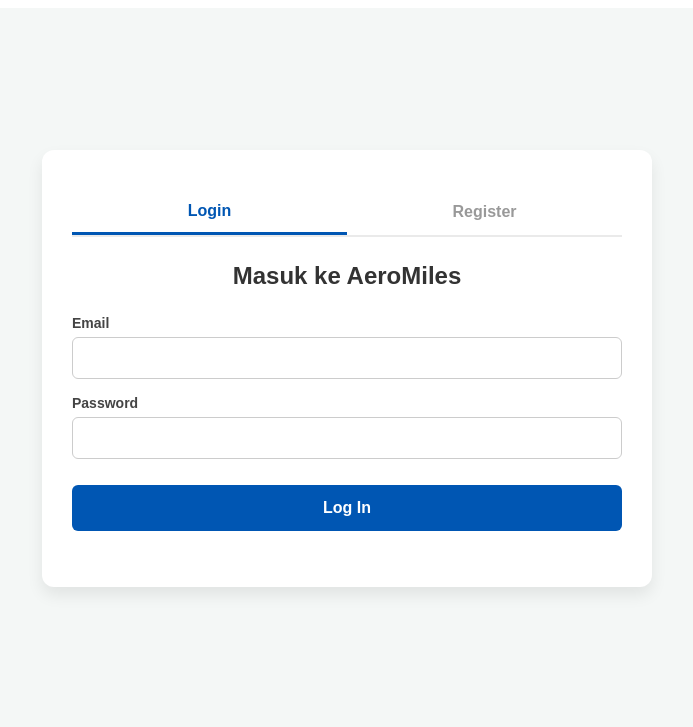
After one commit to querycard/aeromiles-c7, a Django app: page / in a window 1280 px wide. The commit adds this page. Shown: the top 727 px of the page, without its empty margins (293-986 px from the left). Run offline with Django 5.2, Linux system fonts and the light colour scheme.

Commit message:
tolong bantu sy

```diff
--- a/aeromiles/settings.py
+++ b/aeromiles/settings.py
@@ -62,7 +62,7 @@ ROOT_URLCONF = 'aeromiles.urls'
 TEMPLATES = [
     {
         'BACKEND': 'django.template.backends.django.DjangoTemplates',
-        'DIRS': [],
+        'DIRS': [BASE_DIR / 'templates'],
         'APP_DIRS': True,
         'OPTIONS': {
             'context_processors': [
--- a/aeromiles/urls.py
+++ b/aeromiles/urls.py
@@ -18,6 +18,7 @@ from django.contrib import admin
 from django.urls import path, include
 
 urlpatterns = [
+    path('',  include('main.urls')),
     path('admin/', admin.site.urls),
     path('auth/', include('authUser.urls')),
 ]
--- a/authUser/templates/login_register.html
+++ b/authUser/templates/login_register.html
@@ -1,3 +1,4 @@
+{% extends 'base.html' %}
 <!DOCTYPE html>
 <html lang="id">
 <head>
@@ -22,6 +23,7 @@
 <body>
 
 <div class="container">
+    {% include 'navbar.html' %}
     <div class="tabs">
         <button class="tab-btn active" id="tab-login" onclick="switchTab('login')">Login</button>
         <button class="tab-btn" id="tab-register" onclick="switchTab('register')">Register</button>
--- a/main/templates/main.html
+++ b/main/templates/main.html
@@ -0,0 +1,9 @@
+
+{% block meta %}
+<title>Aeromiles</title>
+{% endblock meta %}
+
+{% block content %}
+{% include 'navbar.html' %}
+
+{% endblock content %}
--- /dev/null
+++ b/main/urls.py
@@ -0,0 +1,8 @@
+from django.urls import path
+from . import views
+
+app_name = 'main'
+
+urlpatterns = [
+    path('', views.home_view, name='home')
+]
--- a/main/views.py
+++ b/main/views.py
@@ -1,3 +1,4 @@
 from django.shortcuts import render
 
-# Create your views here.
+def home_view(request):
+    return render(request, 'main.html')
--- /dev/null
+++ b/templates/navbar.html
@@ -0,0 +1,219 @@
+
+<style>
+    /* Wrapper khusus agar form ada di tengah dan tidak menabrak navbar */
+    .auth-wrapper {
+        display: flex;
+        justify-content: center;
+        align-items: center;
+        padding: 40px 20px;
+        min-height: 80vh;
+        background-color: #f4f7f6;
+    }
+
+    .auth-container {
+        background-color: white;
+        padding: 40px 30px;
+        border-radius: 12px;
+        box-shadow: 0 8px 16px rgba(0,0,0,0.08);
+        width: 100%;
+        max-width: 550px;
+        font-family: Arial, sans-serif;
+    }
+
+    .auth-container h2 { text-align: center; color: #333; margin-bottom: 25px; font-size: 24px; }
+
+    .tabs { display: flex; justify-content: space-between; margin-bottom: 25px; border-bottom: 2px solid #eaeaea; }
+
+    .tab-btn { flex: 1; padding: 12px; border: none; background: none; cursor: pointer; font-size: 16px; font-weight: bold; color: #999; transition: color 0.3s; }
+    .tab-btn:hover { color: #0056b3; }
+    .tab-btn.active { color: #0056b3; border-bottom: 3px solid #0056b3; }
+
+    .form-group { margin-bottom: 16px; }
+    .form-group label { display: block; margin-bottom: 6px; font-weight: bold; font-size: 14px; color: #444; }
+
+    .form-group input, .form-group select {
+        width: 100%;
+        padding: 12px;
+        border: 1px solid #ccc;
+        border-radius: 6px;
+        box-sizing: border-box;
+        font-size: 14px;
+        transition: border-color 0.3s;
+    }
+    .form-group input:focus, .form-group select:focus {
+        border-color: #0056b3;
+        outline: none;
+        box-shadow: 0 0 5px rgba(0, 86, 179, 0.15);
+    }
+
+    button.submit-btn {
+        width: 100%;
+        padding: 14px;
+        background-color: #0056b3;
+        color: white;
+        border: none;
+        border-radius: 6px;
+        font-size: 16px;
+        font-weight: bold;
+        cursor: pointer;
+        margin-top: 10px;
+        transition: background-color 0.3s;
+    }
+    button.submit-btn:hover { background-color: #004494; }
+
+    .hidden { display: none !important; }
+
+    .flex-row { display: flex; gap: 15px; }
+    .flex-row > div { flex: 1; }
+</style>
+
+<div class="auth-wrapper">
+    <div class="auth-container">
+        <div class="tabs">
+            <button class="tab-btn active" id="tab-login" onclick="switchTab('login')">Login</button>
+            <button class="tab-btn" id="tab-register" onclick="switchTab('register')">Register</button>
+        </div>
+
+        <div id="form-login">
+            <h2>Masuk ke AeroMiles</h2>
+            <form method="POST" action="{% url 'authUser:login' %}">
+                {% csrf_token %}
+                <div class="form-group">
+                    <label>Email</label>
+                    <input type="email" name="email" required>
+                </div>
+                <div class="form-group">
+                    <label>Password</label>
+                    <input type="password" name="password" required>
+                </div>
+                <button type="button" class="submit-btn" onclick="alert('Login disimulasikan! Redirect ke Dashboard...')">Log In</button>
+            </form>
+        </div>
+
+        <div id="form-register" class="hidden">
+            <h2>Daftar Akun Baru</h2>
+            <form method="POST" action="{% url 'authUser:login' %}">
+                {% csrf_token %}
+                <div class="form-group">
+                    <label>Pilih Role</label>
+                    <select id="role-select" name="role" onchange="toggleStafFields()">
+                        <option value="Member">Member</option>
+                        <option value="Staf">Staf</option>
+                    </select>
+                </div>
+
+                <div class="form-group">
+                    <label>Salutation</label>
+                    <select name="salutation" required>
+                        <option value="">Pilih...</option>
+                        <option value="Mr.">Mr.</option>
+                        <option value="Mrs.">Mrs.</option>
+                        <option value="Ms.">Ms.</option>
+                        <option value="Dr.">Dr.</option>
+                    </select>
+                </div>
+
+                <div class="flex-row">
+                    <div class="form-group">
+                        <label>Nama Depan-Tengah</label>
+                        <input type="text" name="first_mid_name" required>
+                    </div>
+                    <div class="form-group">
+                        <label>Nama Belakang</label>
+                        <input type="text" name="last_name" required>
+                    </div>
+                </div>
+
+                <div class="form-group">
+                    <label>Email</label>
+                    <input type="email" name="reg_email" required>
+                </div>
+
+                <div class="flex-row">
+                    <div class="form-group" style="flex: 0.4;">
+                        <label>Kode Negara</label>
+                        <input type="text" name="country_code" placeholder="+62" required>
+                    </div>
+                    <div class="form-group">
+                        <label>Nomor HP</label>
+                        <input type="text" name="mobile_number" required>
+                    </div>
+                </div>
+
+                <div class="form-group">
+                    <label>Tanggal Lahir</label>
+                    <input type="date" name="tanggal_lahir" required>
+                </div>
+
+                <div class="form-group">
+                    <label>Kewarganegaraan</label>
+                    <input type="text" name="kewarganegaraan" required>
+                </div>
+
+                <div class="form-group hidden" id="staf-maskapai-group">
+                    <label>Kode Maskapai</label>
+                    <select name="kode_maskapai" id="reg-maskapai">
+                        <option value="">Pilih Maskapai...</option>
+                        <option value="GA">Garuda Indonesia (GA)</option>
+                        <option value="AK">AirAsia (AK)</option>
+                        <option value="JT">Lion Air (JT)</option>
+                    </select>
+                </div>
+
+                <div class="form-group">
+                    <label>Password</label>
+                    <input type="password" id="reg-password" name="password" required>
+                </div>
+
+                <div class="form-group">
+                    <label>Konfirmasi Password</label>
+                    <input type="password" id="reg-confirm-password" required>
+                </div>
+
+                <button type="button" class="submit-btn" onclick="validateRegister()">Register</button>
+            </form>
+        </div>
+    </div>
+</div>
+
+<script>
+    function switchTab(tab) {
+        if (tab === 'login') {
+            document.getElementById('form-login').classList.remove('hidden');
+            document.getElementById('form-register').classList.add('hidden');
+            document.getElementById('tab-login').classList.add('active');
+            document.getElementById('tab-register').classList.remove('active');
+        } else {
+            document.getElementById('form-login').classList.add('hidden');
+            document.getElementById('form-register').classList.remove('hidden');
+            document.getElementById('tab-login').classList.remove('active');
+            document.getElementById('tab-register').classList.add('active');
+        }
+    }
+
+    function toggleStafFields() {
+        const role = document.getElementById('role-select').value;
+        const maskapaiGroup = document.getElementById('staf-maskapai-group');
+        const maskapaiInput = document.getElementById('reg-maskapai');
+
+        if (role === 'Staf') {
+            maskapaiGroup.classList.remove('hidden');
+            maskapaiInput.required = true;
+        } else {
+            maskapaiGroup.classList.add('hidden');
+            maskapaiInput.required = false;
+        }
+    }
+
+    function validateRegister() {
+        const pass = document.getElementById('reg-password').value;
+        const confirm = document.getElementById('reg-confirm-password').value;
+
+        if (pass !== confirm) {
+            alert("Error: Password dan Konfirmasi Password harus sama!");
+        } else {
+            alert("Simulasi: Registrasi berhasil! Silakan login.");
+            switchTab('login');
+        }
+    }
+</script>
```
Also changed, not shown: templates/base.html (added, +17 -0 lines).
